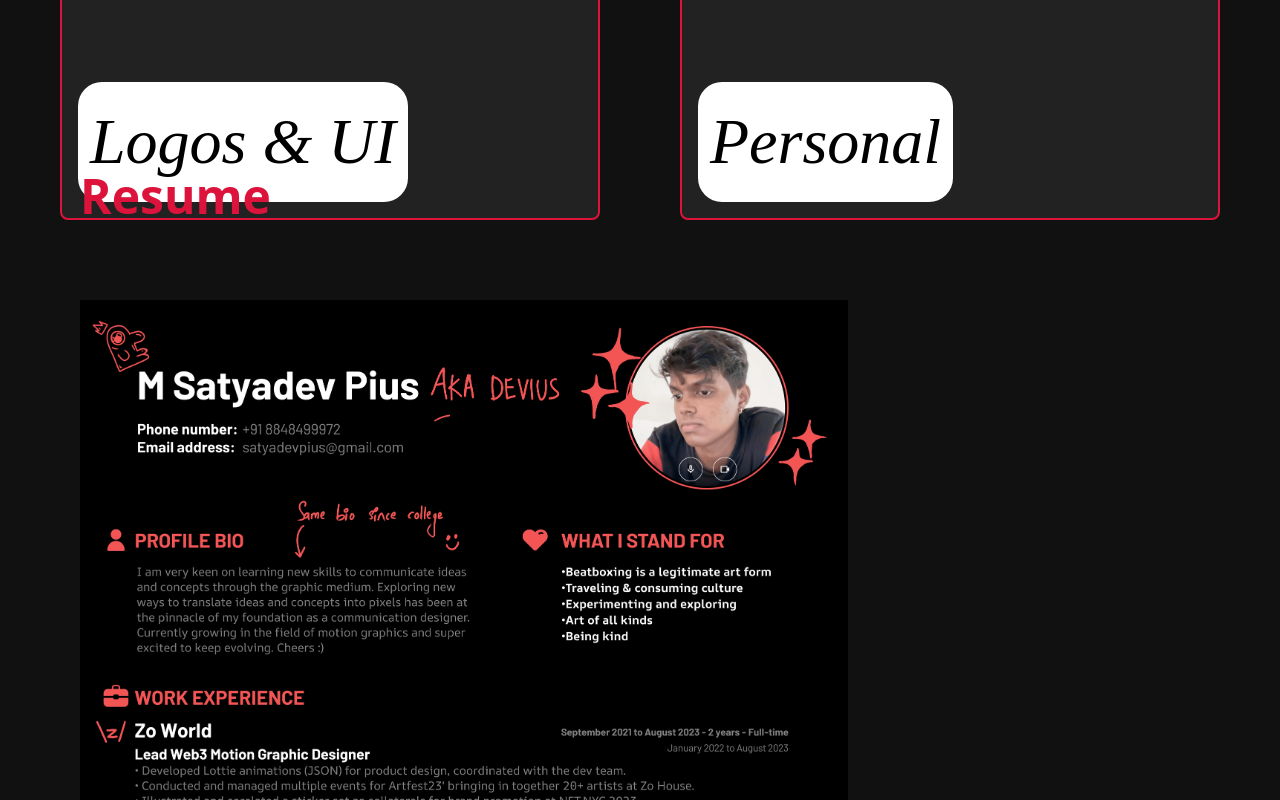
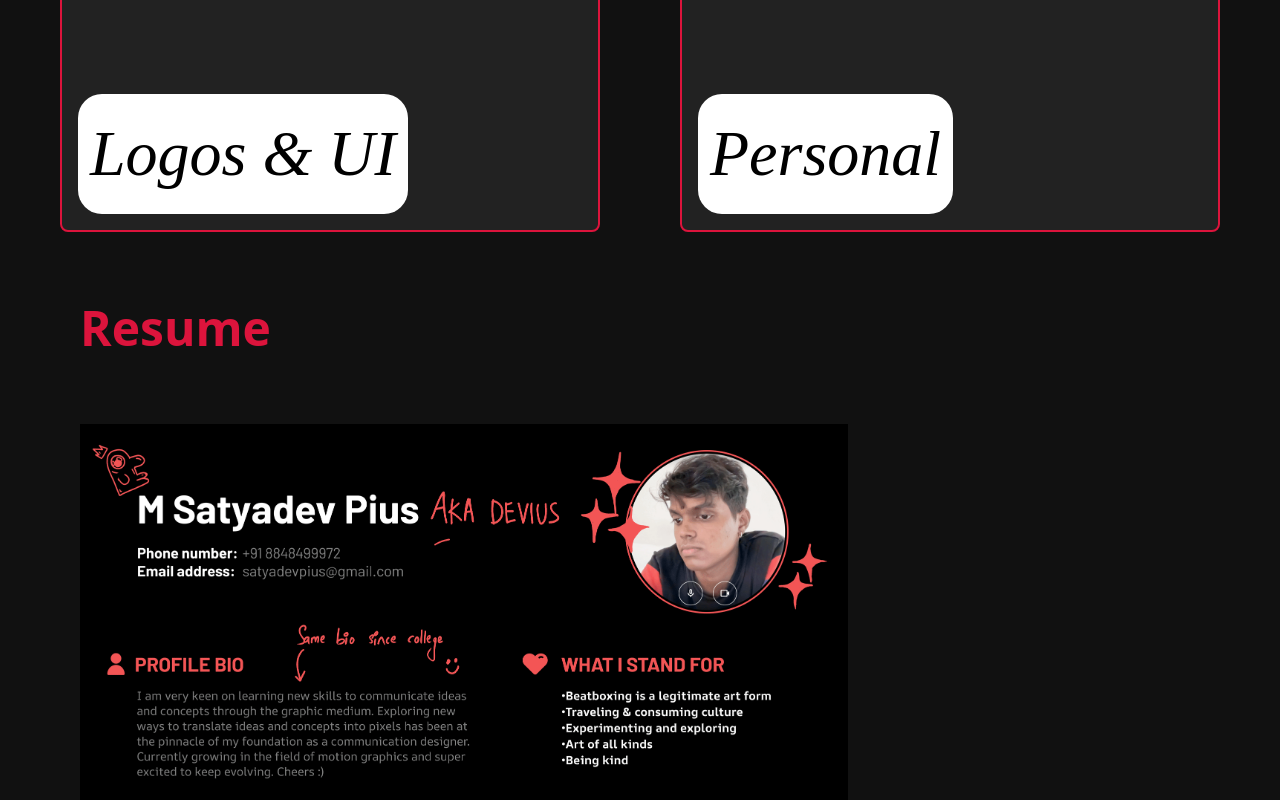
Before and after one commit to aryandewan/DEVIUSWEBSITE, a React (Vite) app: page / in a window 1280 px wide. Shown: the part 1860-2660 px from the top of the page. Built offline with nearby package versions, Linux system fonts and the light colour scheme.

Commit message:
new updates

```diff
--- a/src/App.jsx
+++ b/src/App.jsx
@@ -5,11 +5,11 @@ import Resume from "./components/resume";
 
 const App = () => {
   return (
-    <main className="bg-[#111] text-white h-full overflow-x-hidden">
+    <main className="bg-[#111] text-white min-h-screen overflow-x-hidden">
       <Landing />
       <Projects />
       <Resume />
-      <section className="h-screen mt-200">
+      <section className="h-screen">
         <h1>Contact</h1>
       </section>
     </main>
--- a/src/components/projects.jsx
+++ b/src/components/projects.jsx
@@ -25,12 +25,12 @@ const Projects = () => {
   ];
 
   return (
-    <section className="flex flex-col h-screen">
-      <div className="flex flex-col relative justify-center items-center">
-        <h1 className="text-[1.5rem] text-[crimson] font-bold absolute top-0 mr-7 mt-5 self-end lg:text-[2rem] lg:mr-15 xl:text-[3rem] xl:mr-20">
+    <section className="flex flex-col flex-grow">
+      <div className="flex flex-col relative justify-center items-center h-full">
+        <h1 className="text-[1.5rem] text-[crimson] font-bold mr-7 mt-5 self-end lg:text-[2rem] lg:mr-15 xl:text-[3rem] xl:mr-20">
           Projects
         </h1>
-        <div className="flex flex-col gap-4 md:w-full px-5 absolute top-20 mx-5 justify-items-center md:justify-evenly md:flex-row md:py-20 md:gap-10 md:flex-wrap lg:px-10 lg:gap-15 xs:top-10 xs:gap-5 xs:py-10 ">
+        <div className="flex flex-col gap-4 md:w-full px-5 mx-5 justify-items-center md:justify-evenly md:flex-row md:py-10 md:gap-10 md:flex-wrap lg:px-10 lg:gap-15 xs:gap-5 xs:py-10 ">
           {projects.map((project) => (
             <Cards props={project} />
           ))}
--- a/src/components/resume.jsx
+++ b/src/components/resume.jsx
@@ -62,23 +62,20 @@ const Resume = () => {
   };
 
   return (
-    <section
-      ref={sectionRef}
-      className="flex flex-col min-h-screen mt-200 md:mt-15 xl:mt-100 relative"
-    >
+    <section ref={sectionRef} className="flex flex-col relative">
       <h1
         ref={h1Ref}
-        className="text-[1.5rem] text-[crimson] font-bold absolute top-0 ml-5 mt-5 self-start lg:text-[2rem] lg:ml-10 xl:text-[3rem] xl:ml-20"
+        className="text-[1.5rem] text-[crimson] font-bold ml-5 mt-5 self-start md:ml-7 lg:text-[2rem] lg:ml-10 xl:text-[3rem] xl:ml-20"
       >
         Resume
       </h1>
-      <div className="flex flex-col items-center relative top-20">
+      <div className="flex flex-col relative mt-10">
         <img
           ref={pg1Ref}
           id="pg-1"
           src="./CV/pg-1.gif"
           alt="Resume PG-1"
-          className="absolute top-0 left-5 z-1 w-4/5 lg:left-10 lg:mt-5 xl:left-20 xl:w-[60%] xl:mt-20 cursor-pointer"
+          className="z-1 w-4/5 ml-5 md:ml-7 lg:ml-10 lg:mt-5 xl:w-[60%] xl:ml-20 cursor-pointer"
           onClick={handlePg1Click}
         />
         <img
@@ -86,7 +83,7 @@ const Resume = () => {
           id="pg-2"
           src="./CV/pg-2.gif"
           alt="Resume PG-2"
-          className="absolute top-0 left-5 w-4/5 lg:left-10 lg:mt-5 xl:left-20 xl:w-[60%] xl:mt-20"
+          className="w-4/5 ml-5 md:ml-7 lg:ml-10 lg:mt-5 xl:w-[60%] xl:ml-20"
         />
       </div>
     </section>
--- a/src/index.css
+++ b/src/index.css
@@ -2,6 +2,11 @@
 
 @theme {
   --breakpoint-xs: 390px;
+}
+
+html,
+body {
+  min-height: 100vh;
 }
 
 .instrument-serif-regular-italic {
```
